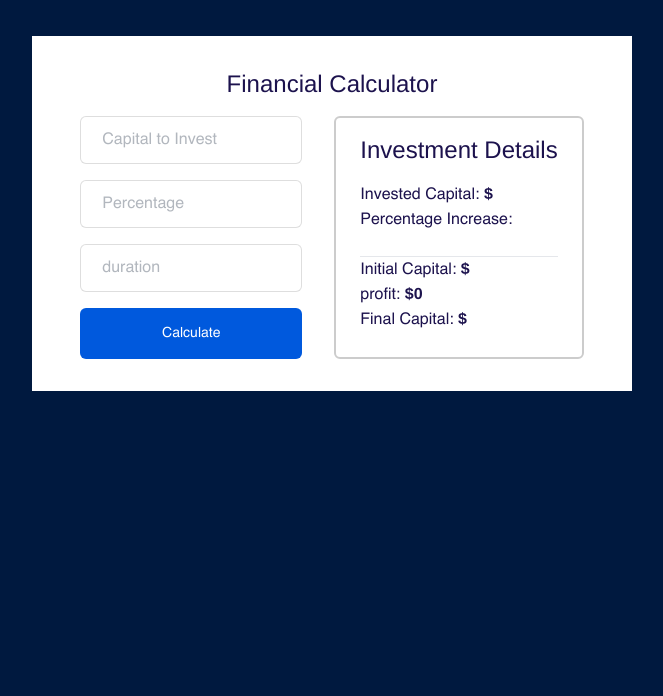
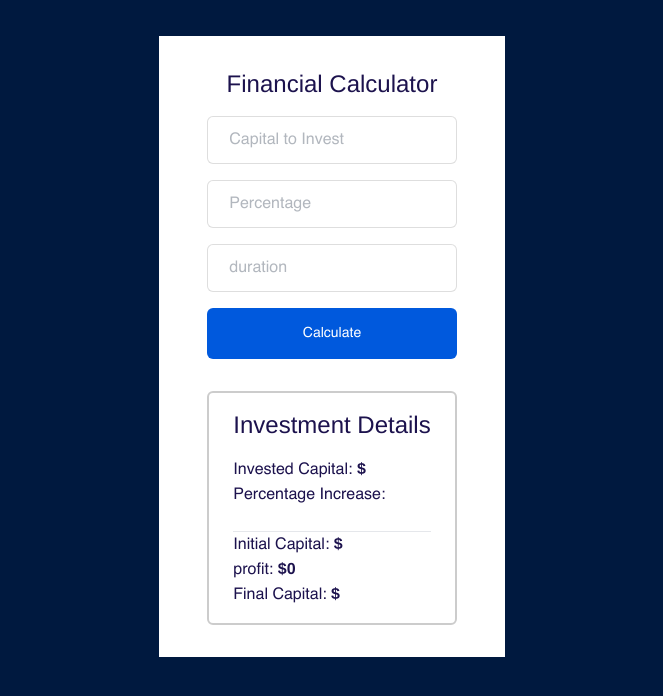
Before and after one commit to Niscolinx/financial-calculator, a React (Create React App) app: page / in a window 1280 px wide. Shown: the top 696 px of the page, without its empty margins (308-971 px from the left). Built offline with nearby package versions, Linux system fonts and the light colour scheme.

Commit message:
working on inputs

```diff
--- a/src/components/Form.jsx
+++ b/src/components/Form.jsx
@@ -59,7 +59,7 @@ const Form = () => {
             <h2 className='font-medium text-center text-[#1c124d] mb-4 text-2xl'>
                 Financial Calculator
             </h2>
-            <div className='flex gap-8'>
+            <div className='grid gap-8'>
                 <form className='grid w-full' onSubmit={handleSubmit}>
                     <input
                         type='number'
```
